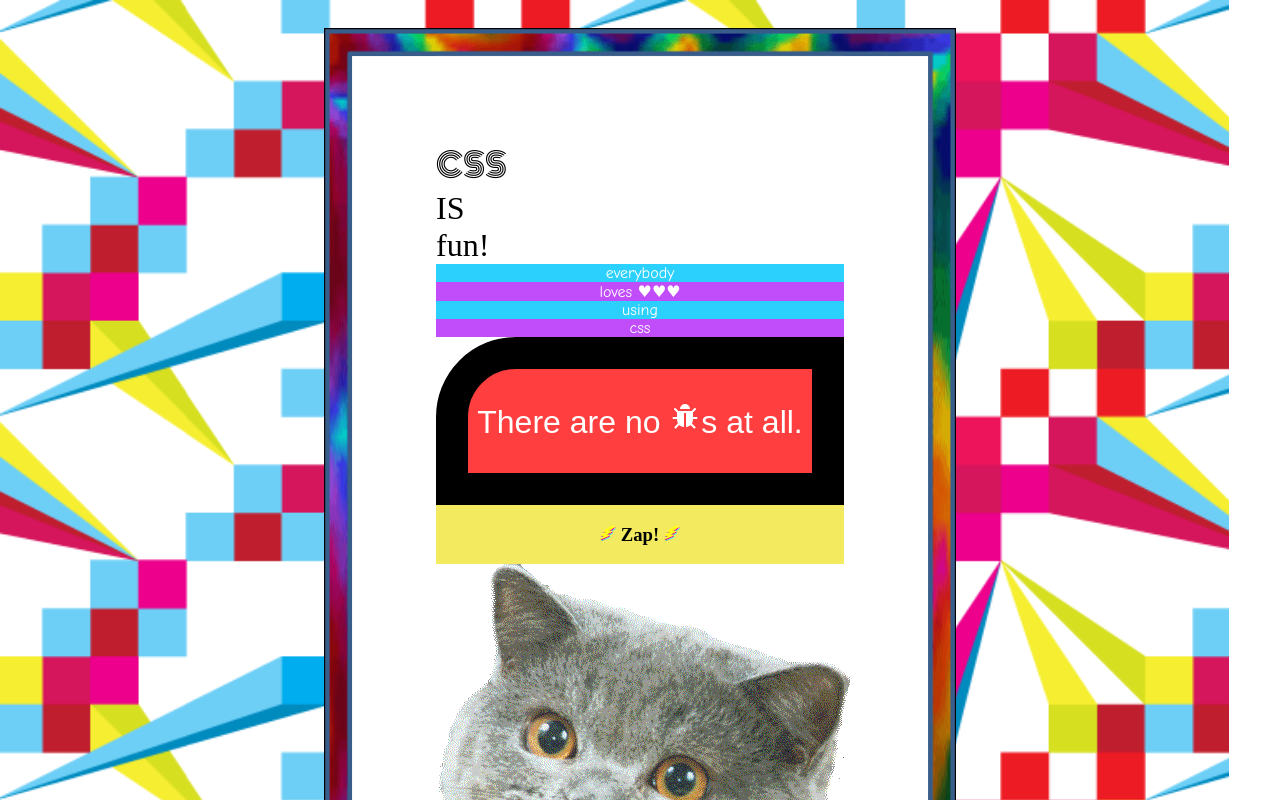
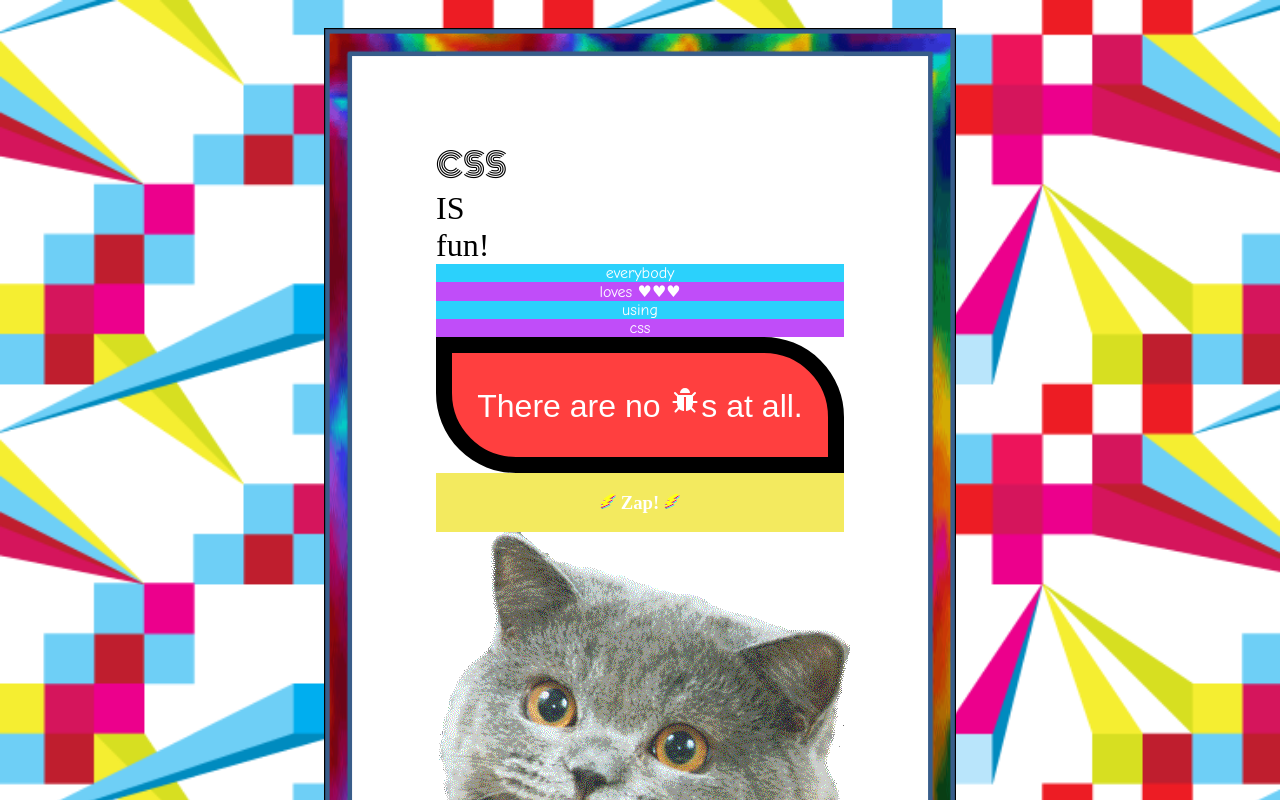
Before and after one commit to Liam-ucsd/134b, a plain HTML site: page app/hw3/index.html in a window 1280 px wide. Shown: the top 800 px of the page. Drawn offline with Linux system fonts and the light colour scheme.

Commit message:
small change for background

```diff
--- a/app/hw3/main.css
+++ b/app/hw3/main.css
@@ -11,7 +11,9 @@ body {
     /* still have problems in this part */
     background-image: url("./background.png");
     background-repeat: no-repeat;
-    background-size: contain;
+
+    background-attachment: fixed;
+    background-size: cover;
 }
 
 main {
@@ -38,6 +40,7 @@ section {
     display: flex;
     flex-direction: column-reverse;
     text-align: center;
+    color: white;
 
 }
 section > div {
@@ -70,8 +73,9 @@ section > div:nth-child(3):after {
 aside {
     background: rgb(255,63,63);
     color: white;
-    border: 2rem solid black;
-    border-top-left-radius: 5rem;
+    border: 1rem solid black;
+    border-top-right-radius: 5rem;
+    border-bottom-left-radius: 5rem;
     /* rem units are your friend use them often */
 
     font-family: sans-serif;
```
